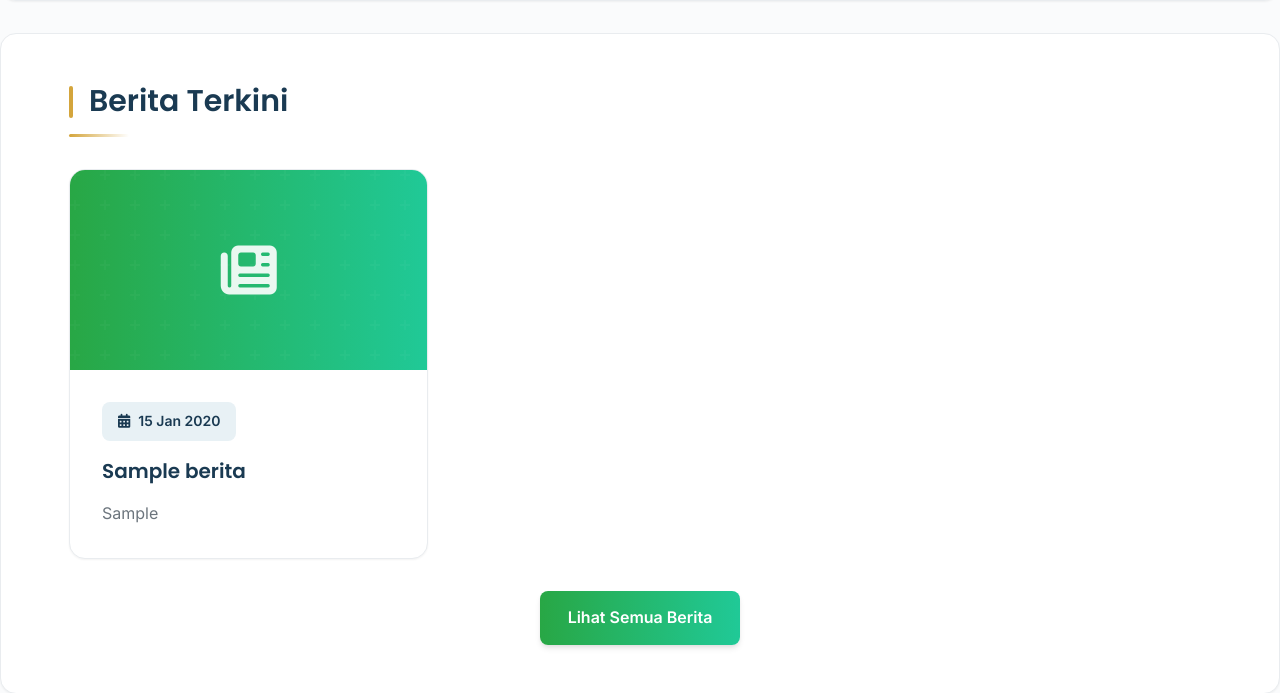
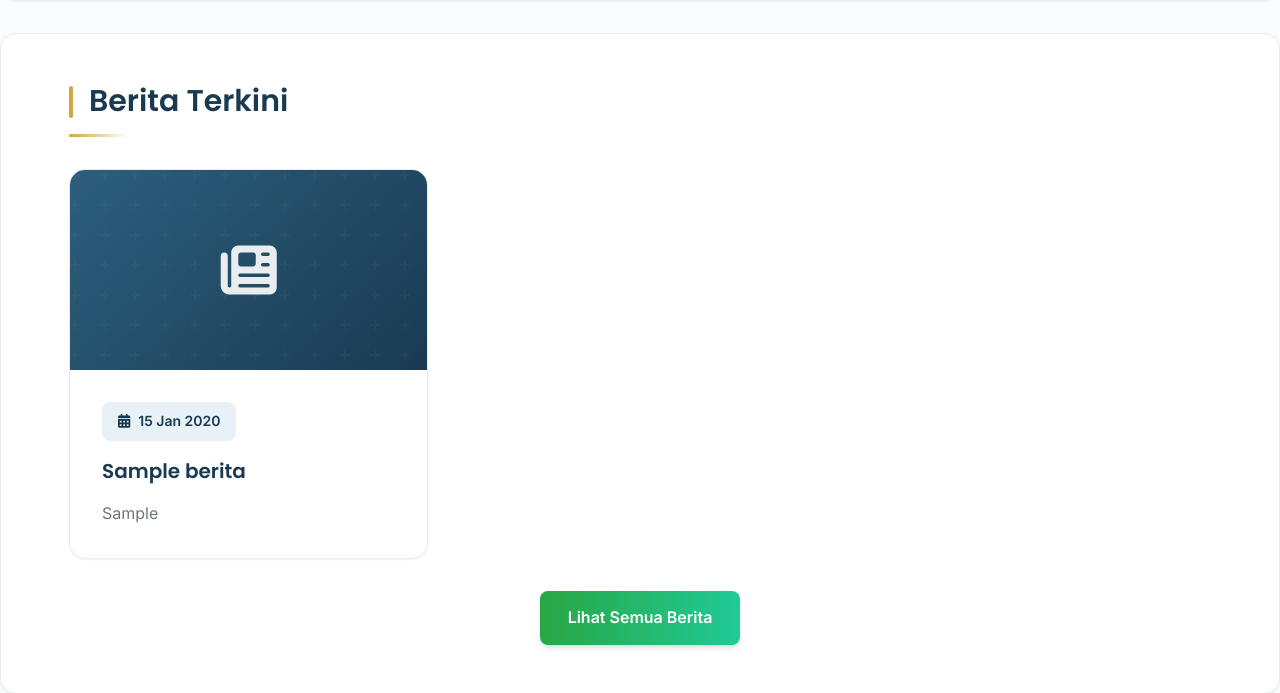
Before and after one commit to madlanh/medinaProject, a Flask app: page / in a window 1280 px wide. Shown: the part 1221-1914 px from the top of the page. Run offline with Flask 3, Linux system fonts and the light colour scheme; tables that the repository leaves empty hold one stand-in row (values such as "Sample post"); grey boxes marked "Sample" are stand-in pictures.

Commit message:
Update style.css

```diff
--- a/static/css/style.css
+++ b/static/css/style.css
@@ -497,7 +497,7 @@ section h2::after {
 
 .news-card-image {
     height: 200px;
-    background: linear-gradient(90deg, #28a745, #20c997);
+    background: linear-gradient(135deg, var(--primary-medium), var(--primary-dark));
     display: flex;
     align-items: center;
     justify-content: center;
```
